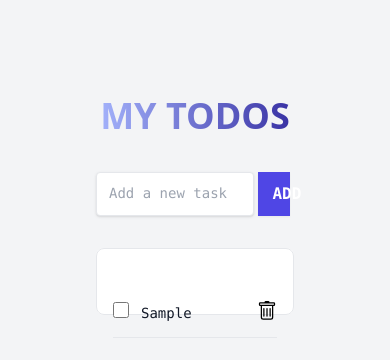
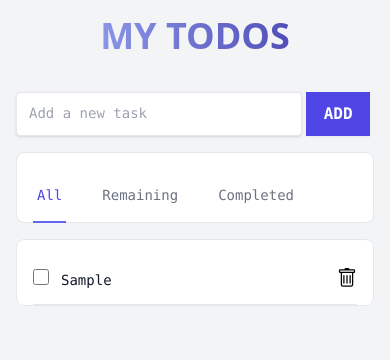
Before and after one commit to ahinkle/todo-example, a Next.js app: page / in a window 390 px wide. Both pictures are taken after typing "Sample" into the empty fields and a click on the button "ADD". Shown: the top 360 px of the page. Built offline with nearby package versions, Linux system fonts and the light colour scheme.

Commit message:
Mobile tweaks

```diff
--- a/src/components/navigation/Tabs.tsx
+++ b/src/components/navigation/Tabs.tsx
@@ -17,7 +17,7 @@ const Tabs = ({ children }: TabProps) => {
 
     return (
       <div className='w-full'>
-        <div className="hidden sm:block bg-white rounded-lg px-4 pt-4 border">
+        <div className="bg-white rounded-lg px-4 pt-4 border">
             <nav className="-mb-px flex space-x-8" aria-label="Tabs">
                 {Children.map(children, (child: any, index: number) => {
                     if (isValidElement<TabProps>(child)) {
--- a/src/components/tasks/TaskItem.tsx
+++ b/src/components/tasks/TaskItem.tsx
@@ -9,7 +9,7 @@ interface TaskProps  {
 }
 
 const TaskItem: React.FC<TaskProps> = ({ task, handleTaskDelete, handleToggleTaskCompletion }) => {
-  const [css, setCss] = useState('opacity-0')
+  const [css, setCss] = useState('opacity-0 translate-y-6')
 
   useEffect (() => {
     setTimeout(() => {
@@ -20,7 +20,7 @@ const TaskItem: React.FC<TaskProps> = ({ task, handleTaskDelete, handleToggleTas
   }, [task])
 
   return (
-    <div className={'flex flex-col w-full translate-y-6 transform transition duration-300 ease-in-out ' + css}>
+    <div className={'flex flex-col w-full transform transition duration-300 ease-in-out ' + css}>
       <div className="relative flex items-start border-b py-3">
         <div className="flex w-full">
           <div className="flex h-6 items-center">
--- a/src/pages/index.tsx
+++ b/src/pages/index.tsx
@@ -21,8 +21,7 @@ export default function Home() {
   }
 
   return (
-    <main className="min-h-screen p-24 bg-gray-100">
-
+    <main className="min-h-screen p-4 lg:p-24 bg-gray-100">
       <h1 className="text-4xl lg:text-6xl text-center pb-5 uppercase bg-clip-text bg-gradient-to-r from-indigo-300 to-indigo-800 font-extrabold text-transparent">
         My TODOs
       </h1>
@@ -37,6 +36,7 @@ export default function Home() {
           />
         </div>
 
+        {tasks.length > 0 && (
           <Tabs>
             <Tab label="All">
               <TaskList
@@ -83,7 +83,7 @@ export default function Home() {
               />
             </Tab>
           </Tabs>
-
+        )}
       </div>
     </main>
   )
```
Lines whose indentation alone changed are shown as unchanged.
